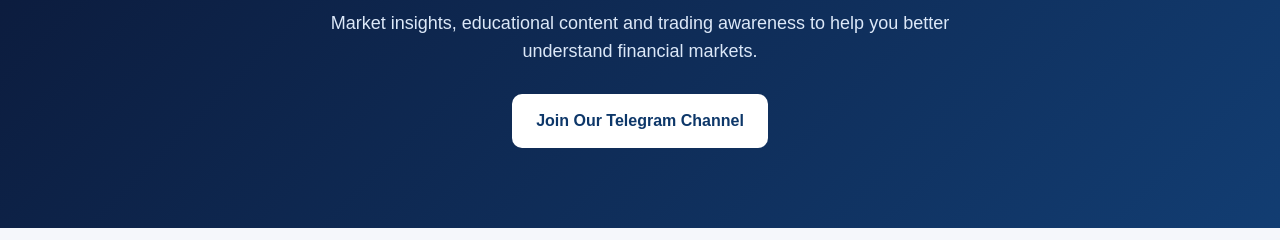
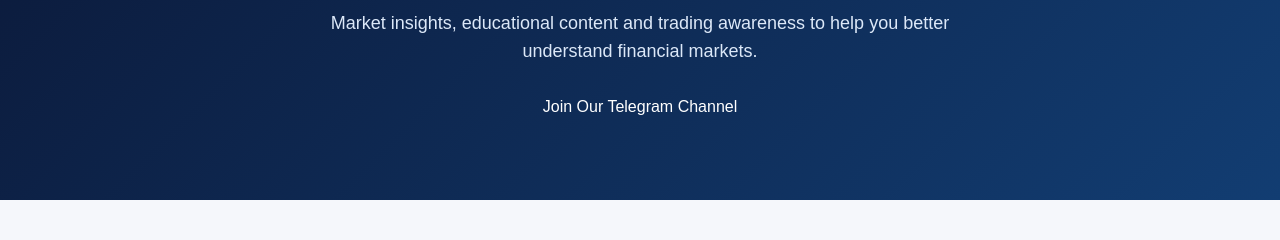
Before and after one commit to lokubro35-design-eduction/stunning-bassoon, a plain HTML site: page index.html in a window 1280 px wide. Shown: the part 249-489 px from the top of the page. Drawn offline with Linux system fonts and the light colour scheme.

Commit message:
Update index.html

```diff
--- a/index.html
+++ b/index.html
@@ -88,7 +88,7 @@
       Market insights, educational content and trading awareness
       to help you better understand financial markets.
     </p>
-    <a class="btn" https://t.me/+mgLVNMfxXx1hNzY1" target="_blank" rel="noopener noreferrer">
+    <a class="" https://t.me/+mgLVNMfxXx1hNzY1" target="_blank" rel="noopener noreferrer">
       Join Our Telegram Channel
     </a>
   </header>
```
